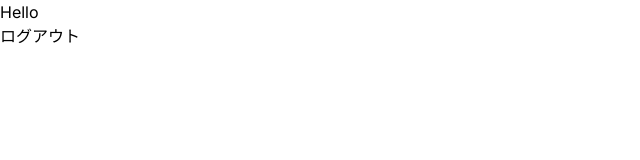
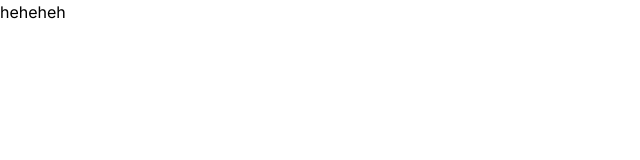
Before and after one commit to nosukeuehara/Henn, a Next.js app: page / in a window 1280 px wide. Shown: the top 160 px of the page, without its empty margins (0-640 px from the left). Built offline with nearby package versions, Linux system fonts and the light colour scheme.

Commit message:
supabaseのセットアップとauthの機能追加

```diff
--- a/package.json
+++ b/package.json
@@ -9,6 +9,7 @@
     "lint": "next lint"
   },
   "dependencies": {
+    "@supabase/supabase-js": "^2.44.4",
     "next": "14.2.5",
     "next-auth": "^5.0.0-beta.19",
     "react": "^18",
--- /dev/null
+++ b/src/app/(page)/(protected-page)/home/page.tsx
@@ -0,0 +1,13 @@
+import { SignOut } from "@/app/components/SignOut";
+import React from "react";
+
+const page = () => {
+  return (
+    <div>
+      <SignOut />
+      page
+    </div>
+  );
+};
+
+export default page;
--- /dev/null
+++ b/src/app/(page)/hello-Henn/page.tsx
@@ -0,0 +1,23 @@
+import { SignIn } from "@/app/components/SignIn";
+import { supabase } from "@/db";
+
+export default async function Home() {
+  let { data, error } = await supabase.from("posts-db").select("*");
+
+  return (
+    <div>
+      <div>Hello</div>
+      <SignIn />
+      <div>
+        {data?.map((itme) => {
+          return (
+            <div key={itme.id}>
+              <h1>{itme.title}</h1>
+              <p>{itme.body}</p>
+            </div>
+          );
+        })}
+      </div>
+    </div>
+  );
+}
--- a/src/app/page.tsx
+++ b/src/app/page.tsx
@@ -1,10 +1,5 @@
-import { SignOut } from "./components/SignOut";
+import { redirect } from "next/navigation";
 
-export default function Home() {
-  return (
-    <div>
-      <div>Hello</div>
-      <SignOut />
-    </div>
-  );
+export default async function Home() {
+  return <div>heheheh</div>;
 }
--- a/src/auth.ts
+++ b/src/auth.ts
@@ -4,15 +4,5 @@ import Google from "next-auth/providers/google"
 export const { handlers, auth, signIn, signOut } = NextAuth({
   providers: [Google],
   basePath: "/api/auth",
-  callbacks: {
-    authorized({ request, auth }) {
-      try {
-        const { pathname } = request.nextUrl;
-        if (pathname === "/") return !!auth;
-        return true
-      } catch (err) {
-        console.log(err)
-      }
-    }
-  }
+
 })
--- /dev/null
+++ b/src/db.ts
@@ -0,0 +1,5 @@
+import { createClient } from '@supabase/supabase-js';
+
+const supabaseUrl = process.env.SUPABASE_URL!
+const supabaseKey = process.env.SUPABASE_KEY!
+export const supabase = createClient(supabaseUrl, supabaseKey)
```
Also changed, not shown: src/middleware.ts (+10 -2 lines), 1 other file (tests, documents, lock files or other folders).
